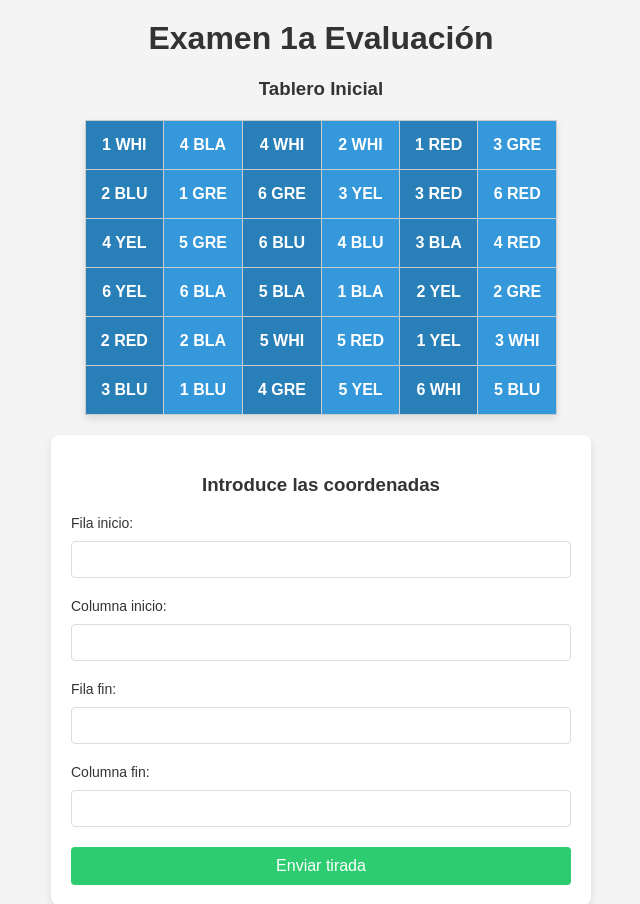
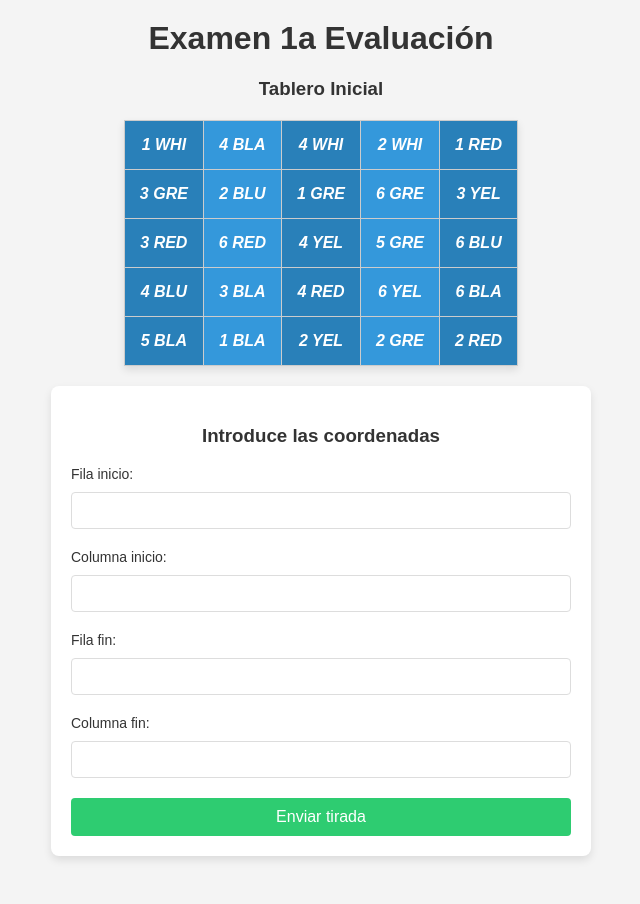
Before and after one commit to danny-calderon/php, a PHP site: page / in a window 1280 px wide. Shown: the top 904 px of the page, without its empty margins (319-959 px from the left). After the commit the page ends 860 px from the top, so only its background shows below. Run offline with PHP 8.4, Linux system fonts and the light colour scheme.

Commit message:
cambios basicos

```diff
--- a/Microrobots/index.php
+++ b/Microrobots/index.php
@@ -162,12 +162,12 @@ function generarTablero($combinaciones): array {
     $index = 0;
 
     //generamos 6 filas del tablero
-    for ($i = 0; $i < 6; $i++) {
+    for ($i = 0; $i < 5; $i++) {
         //creamos un array vacio para cada fila
         $fila = [];
 
         //generamos 6 columnas
-        for ($j = 0; $j < 6; $j++) {
+        for ($j = 0; $j < 5; $j++) {
 
             //añadimos una combinacion a cada cajon,
             $fila[] = $combinaciones[$index];
@@ -204,7 +204,7 @@ function dibujarTablero($tablero): void {
             /*imprimimos texto con el "echo", con el "<td>" creamos la celda de la tabla en HTML, la "$celda[0]" representa
             el numero, " " el espacio representa un espacio para que no este pegado y la "$celda[1]" seria el color y lo
             cerramos*/
-            echo "<td>" . $celda[0] . " " . $celda[1] . "</td>";
+            echo "<td><i>" . $celda[0] . " " . $celda[1] . "</i></td>";
         }
         echo "</tr>"; //cierra la fila actual
     }
@@ -248,7 +248,7 @@ function tiradaValida($tablero, $fila1, $col1, $fila2, $col2): bool {
 
 /*------------------------------------------------------+------------------------------------------------------------------*/
 
-function tiradaPermitida($fila1, $col1, $fila2, $col2): bool {
+function movimientovalido($fila1, $col1, $fila2, $col2): bool {
     /*
     comprobamos que o la fila origen y destino estan en la fila o columna, si alguna de estas es verdad devolvera true
     */
@@ -282,7 +282,7 @@ if ($_SERVER['REQUEST_METHOD'] === 'POST') {
     $fila2 = intval($_POST['fila2']);
     $col2 = intval($_POST['col2']);
 
-    if (tiradaPermitida($fila1, $col1, $fila2, $col2)) {
+    if (movimientovalido($fila1, $col1, $fila2, $col2)) {
 
         if (tiradaValida($tablero, $fila1, $col1, $fila2, $col2)) {
 
@@ -303,13 +303,13 @@ if ($_SERVER['REQUEST_METHOD'] === 'POST') {
         <form method="post">
             <h3>Introduce las coordenadas</h3>
             <label>Fila inicio:</label>
-            <input type="number" name="fila1" min="0" max="5" required>
+            <input type="number" name="fila1" min="0" max="4" required>
             <label>Columna inicio:</label>
-            <input type="number" name="col1" min="0" max="5" required>
+            <input type="number" name="col1" min="0" max="4" required>
             <label>Fila fin:</label>
-            <input type="number" name="fila2" min="0" max="5" required>
+            <input type="number" name="fila2" min="0" max="4" required>
             <label>Columna fin:</label>
-            <input type="number" name="col2" min="0" max="5" required>
+            <input type="number" name="col2" min="0" max="4" required>
             <button type="submit">Enviar tirada</button>
         </form>
     </body>
```
